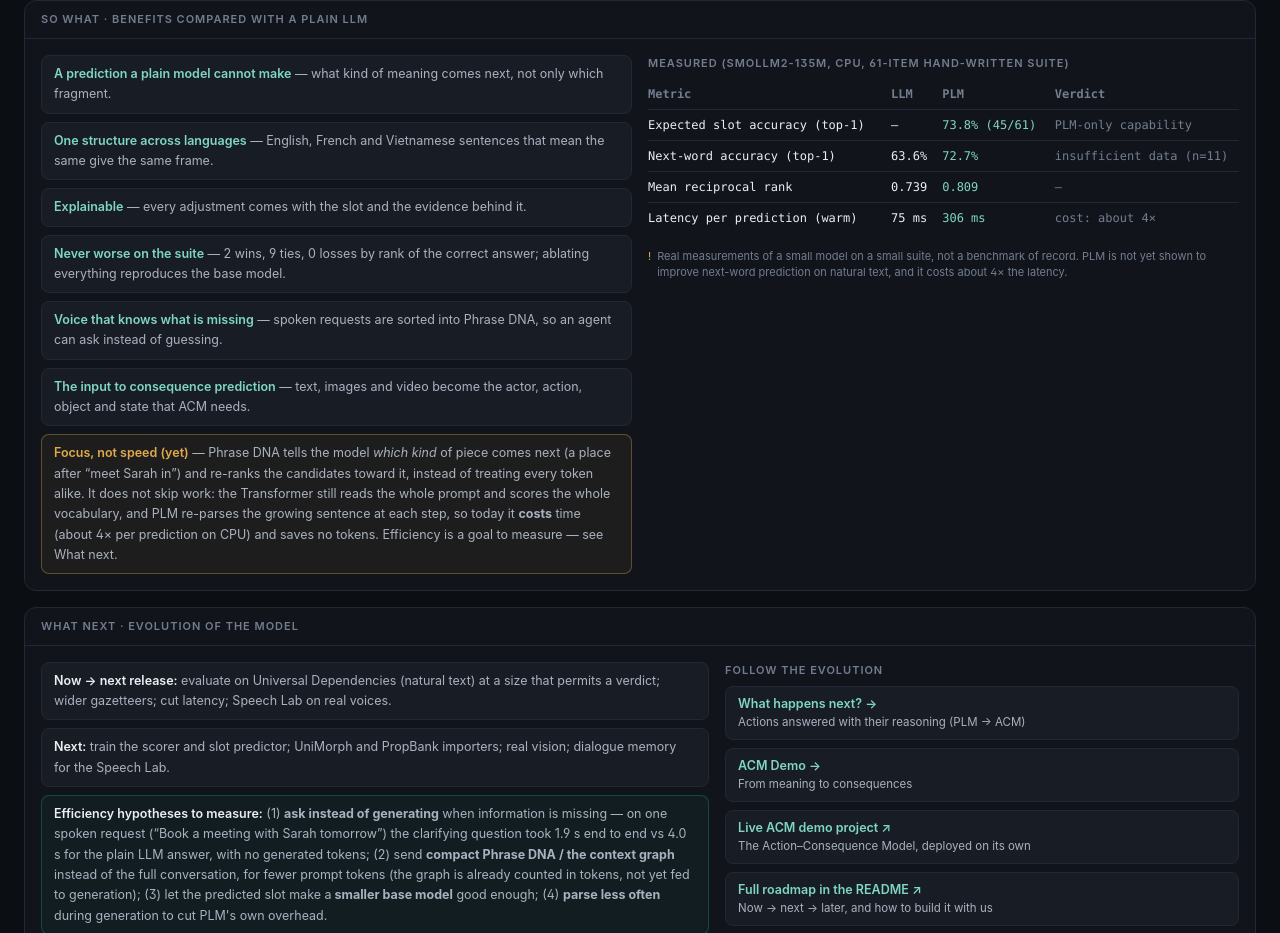
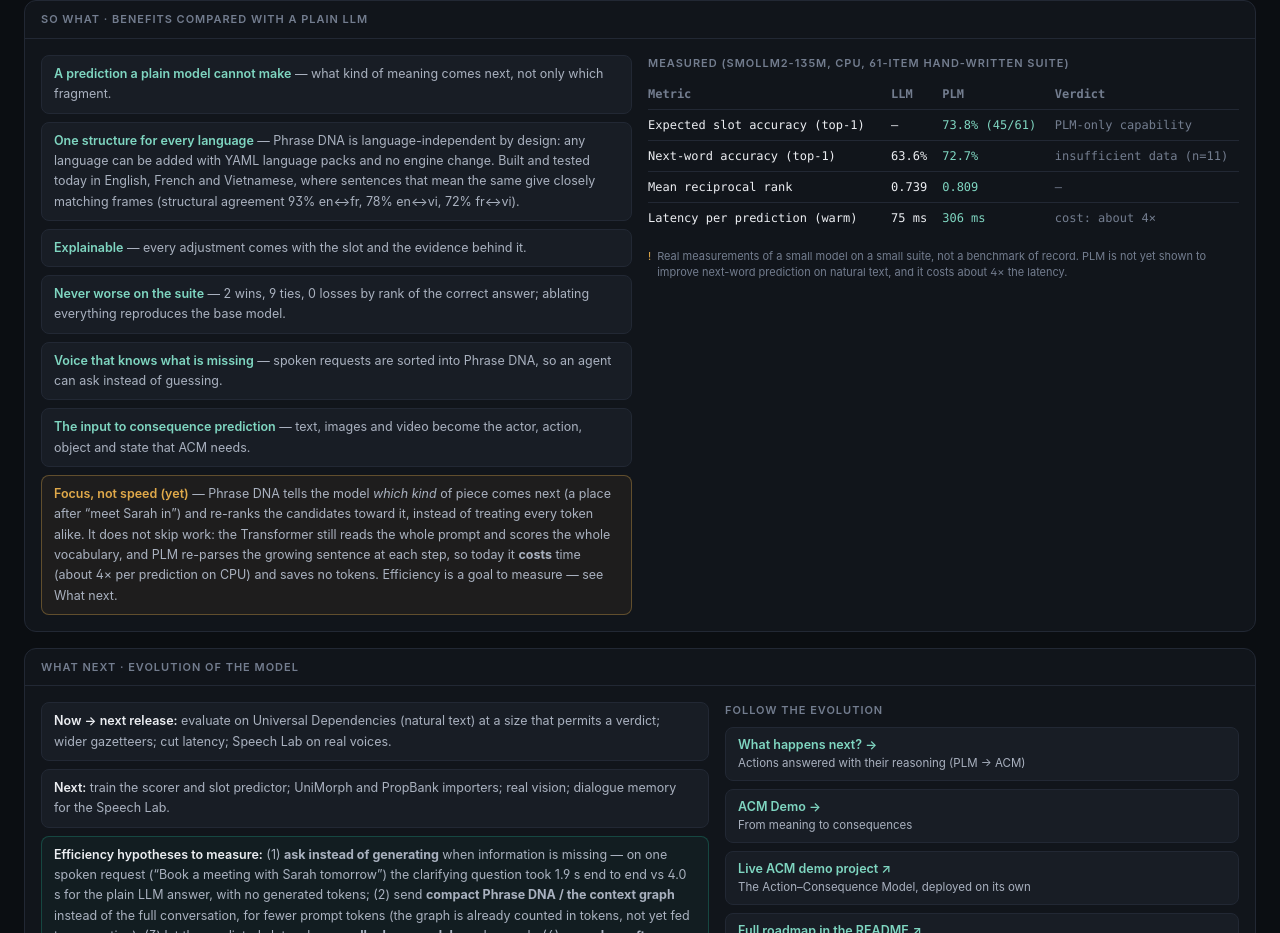
Before and after one commit to Sherlock2019/NPLM-Next-Phrase-language-model-, a Next.js app in the folder web/: page /what-it-is in a window 1280 px wide. Shown: the part 1211-2144 px from the top of the page. Built offline with nearby package versions, Linux system fonts and the light colour scheme; no server answers.

Commit message:
So what: one structure for every language (by design; 3 tested, with measured agreement)

```diff
--- a/web/src/app/what-it-is/page.tsx
+++ b/web/src/app/what-it-is/page.tsx
@@ -142,7 +142,7 @@ WHERE:  Paris    WHEN: tomorrow     tense=future`}</pre>
             <ul className="flex flex-col gap-2 text-[12.5px] leading-relaxed">
               {[
                 ["A prediction a plain model cannot make", "what kind of meaning comes next, not only which fragment."],
-                ["One structure across languages", "English, French and Vietnamese sentences that mean the same give the same frame."],
+                ["One structure for every language", "Phrase DNA is language-independent by design: any language can be added with YAML language packs and no engine change. Built and tested today in English, French and Vietnamese, where sentences that mean the same give closely matching frames (structural agreement 93% en↔fr, 78% en↔vi, 72% fr↔vi)."],
                 ["Explainable", "every adjustment comes with the slot and the evidence behind it."],
                 ["Never worse on the suite", "2 wins, 9 ties, 0 losses by rank of the correct answer; ablating everything reproduces the base model."],
                 ["Voice that knows what is missing", "spoken requests are sorted into Phrase DNA, so an agent can ask instead of guessing."],
```
Also changed, not shown: 1 other file (tests, documents, lock files or other folders).
